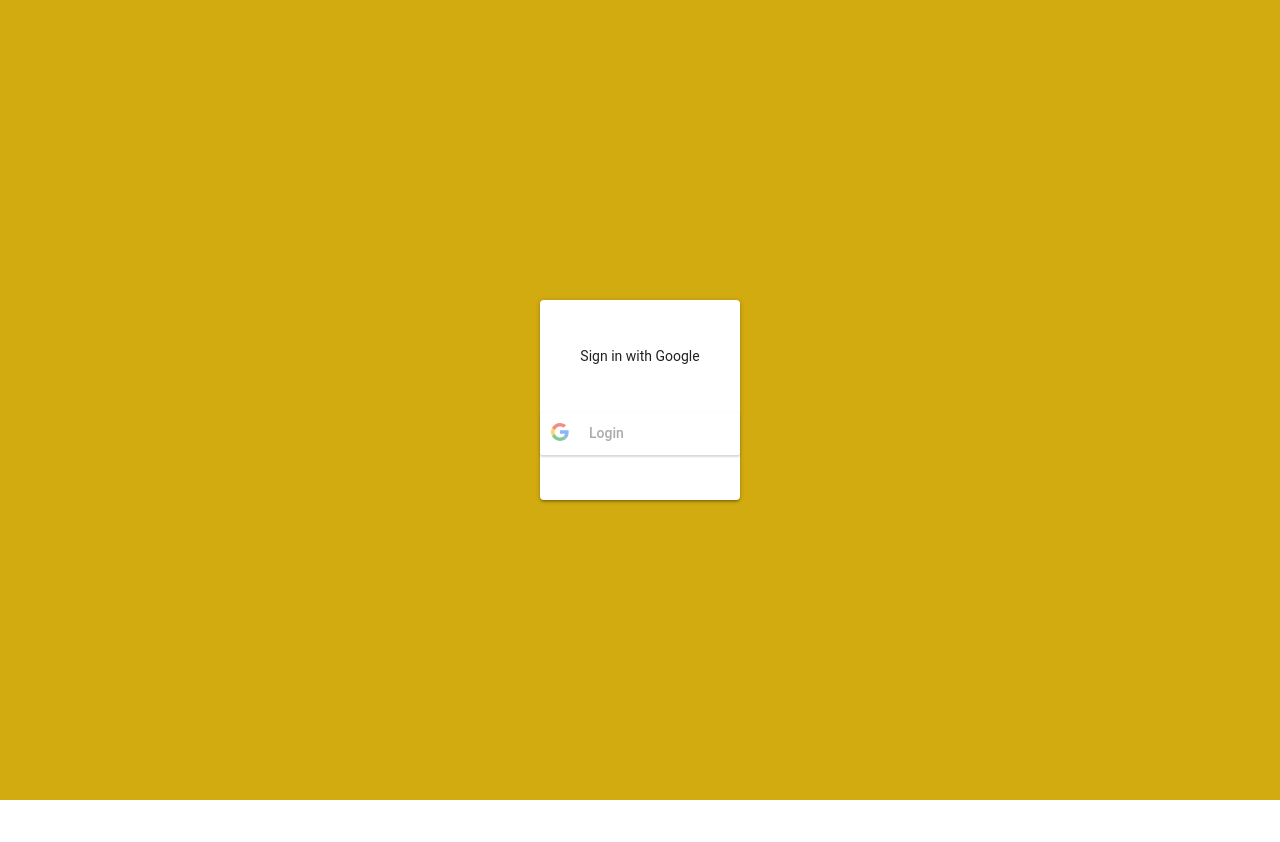
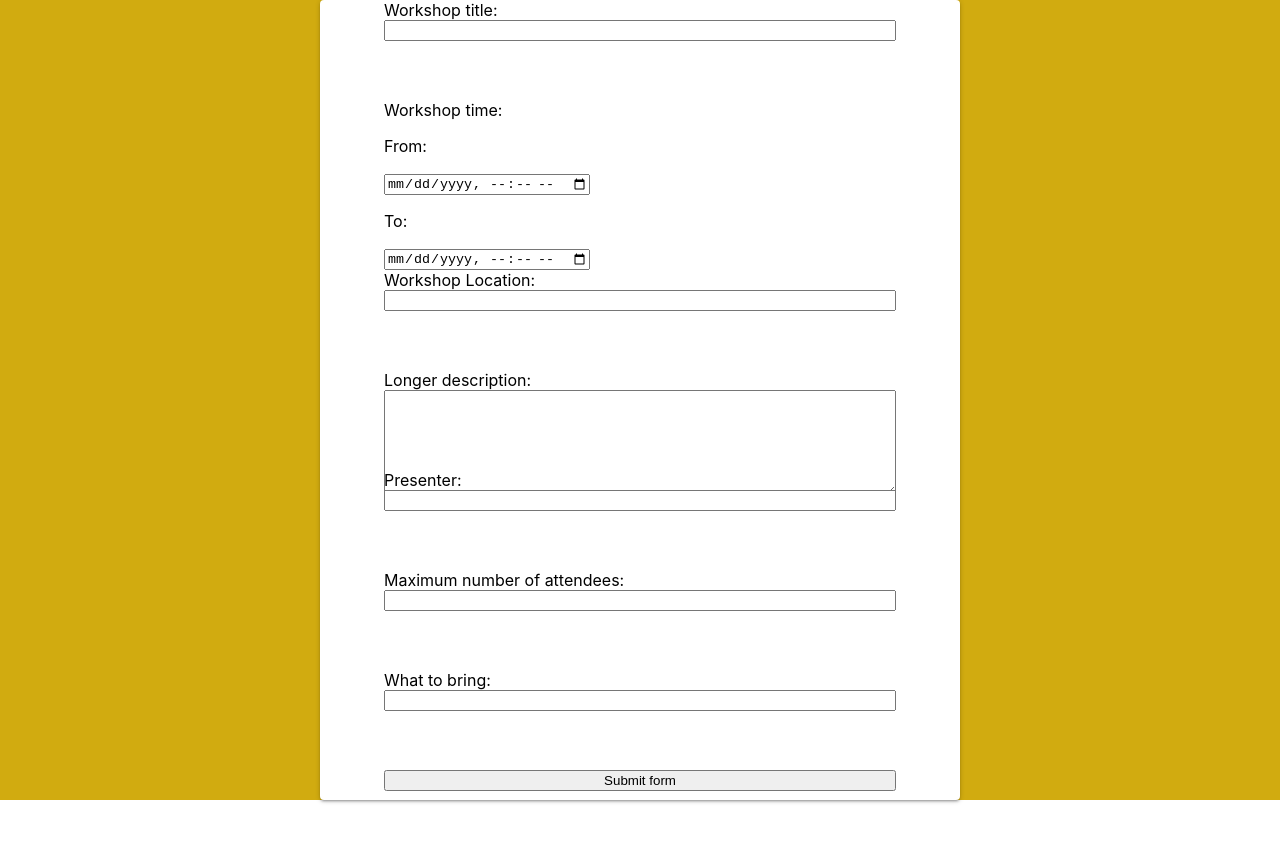
Before and after one commit to bereid/fromage, a React (Create React App) app in the folder fromage-frontend/: page / in a window 1280 px wide. Shown: the top 842 px of the page. Before the commit the page ends 800 px from the top, so only its background shows below. Built offline with nearby package versions, Linux system fonts and the light colour scheme.

Commit message:
added form to createWS screen

```diff
--- a/fromage-frontend/src/App.js
+++ b/fromage-frontend/src/App.js
@@ -1,9 +1,9 @@
 import React from 'react';
-import Login from './components/Login';
 import LoginScreen from './LoginScreen';
+import CreateWSScreen from './CreateWSSCreen';
 
 const App = () => (
-  <LoginScreen />
+  <CreateWSScreen />
 );
 
 export default App;
--- /dev/null
+++ b/fromage-frontend/src/CreateWSSCreen.js
@@ -0,0 +1,21 @@
+import React from 'react';
+import CreateWS from './components/CreateWS';
+
+const style = {
+  screen: {
+    width: '100%',
+    height: '100vh',
+    display: 'flex',
+    justifyContent: 'center',
+    background: 'rgb(209,171,16)',
+    flexDirection: 'column',
+  }
+}
+
+const CreateWSScreen = () => (
+  <div style={style.screen}>
+    <CreateWS />
+  </div>
+);
+
+export default CreateWSScreen;
--- /dev/null
+++ b/fromage-frontend/src/components/CreateWS.js
@@ -0,0 +1,69 @@
+import React from 'react';
+import Paper from '@material-ui/core/Paper';
+import { Typography } from '@material-ui/core';
+
+const styles = {
+  paper: {
+    margin: '0 auto',
+    width: '50%',
+    height: '100vh',
+  },
+  form: {
+    display: 'flex',
+    flexDirection: 'column',
+    width: '80%',
+    paddingLeft: '10%',
+  },
+  formfield: {
+    display: 'flex',
+    flexDirection: 'column',
+    height: 100,
+  },
+  textarea: {
+    maxWidth: '100%',
+    minHeight: 100,
+  }
+}
+
+const CreateWS = () => (
+  <Paper style={styles.paper}>
+    <form style={styles.form}>
+      <div style={styles.formfield}>
+        <label for="title">Workshop title:</label>
+        <input type="text" id="title" name="title"></input>
+      </div>
+      <div>
+        <label for="time">Workshop time:</label>
+        <p>From:</p>
+        <input type="datetime-local" name="time-from"></input>
+        <p>To:</p>
+        <input type="datetime-local" name="time-to"></input>
+      </div>
+      <div style={styles.formfield}>
+        <label for="location">Workshop Location:</label>
+        <input type="text" id="location" name="location"></input>
+      </div>
+      <div style={styles.formfield}>
+        <label for="description">Longer description:</label>
+        <textarea id="description" name="description" style={styles.textarea}></textarea>
+      </div>
+      <div style={styles.formfield}>
+        <label for="presenter">Presenter:</label>
+        <input type="text" id="presenter" name="presenter"></input>
+      </div>
+      <div style={styles.formfield}>
+        <label for="attendees">Maximum number of attendees:</label>
+        <input type="number" id="attendees" name="attendees"></input>
+      </div>
+      <div style={styles.formfield}>
+        <label for="whattobring">What to bring:</label>
+        <input type="text" id="whattobring" name="whattobring"></input>
+      </div>
+      <div style={styles.formfield}>
+        <input type="submit" value="Submit form"></input>
+      </div>
+    </form>
+  </Paper >
+);
+
+export default CreateWS;
```
